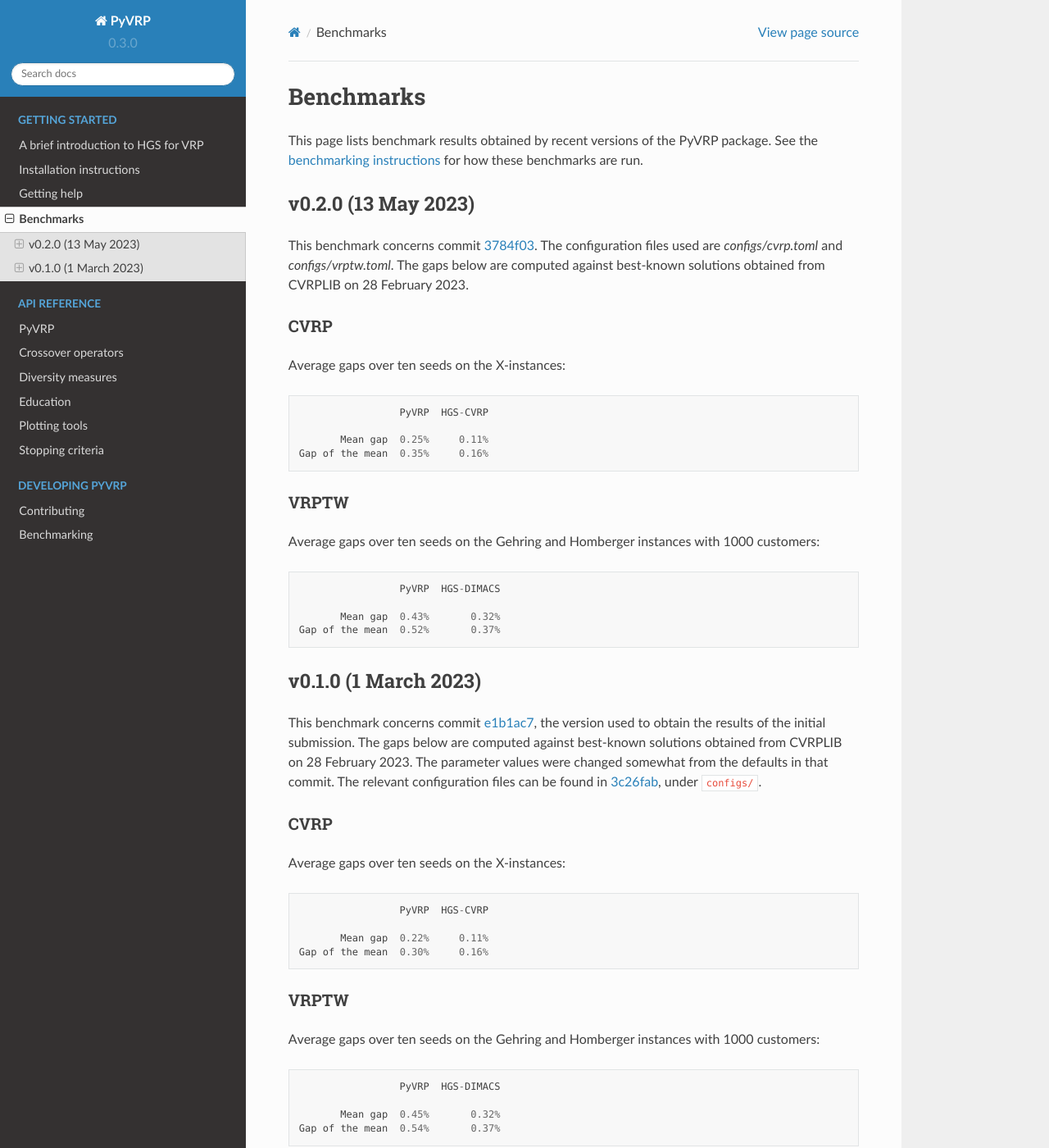
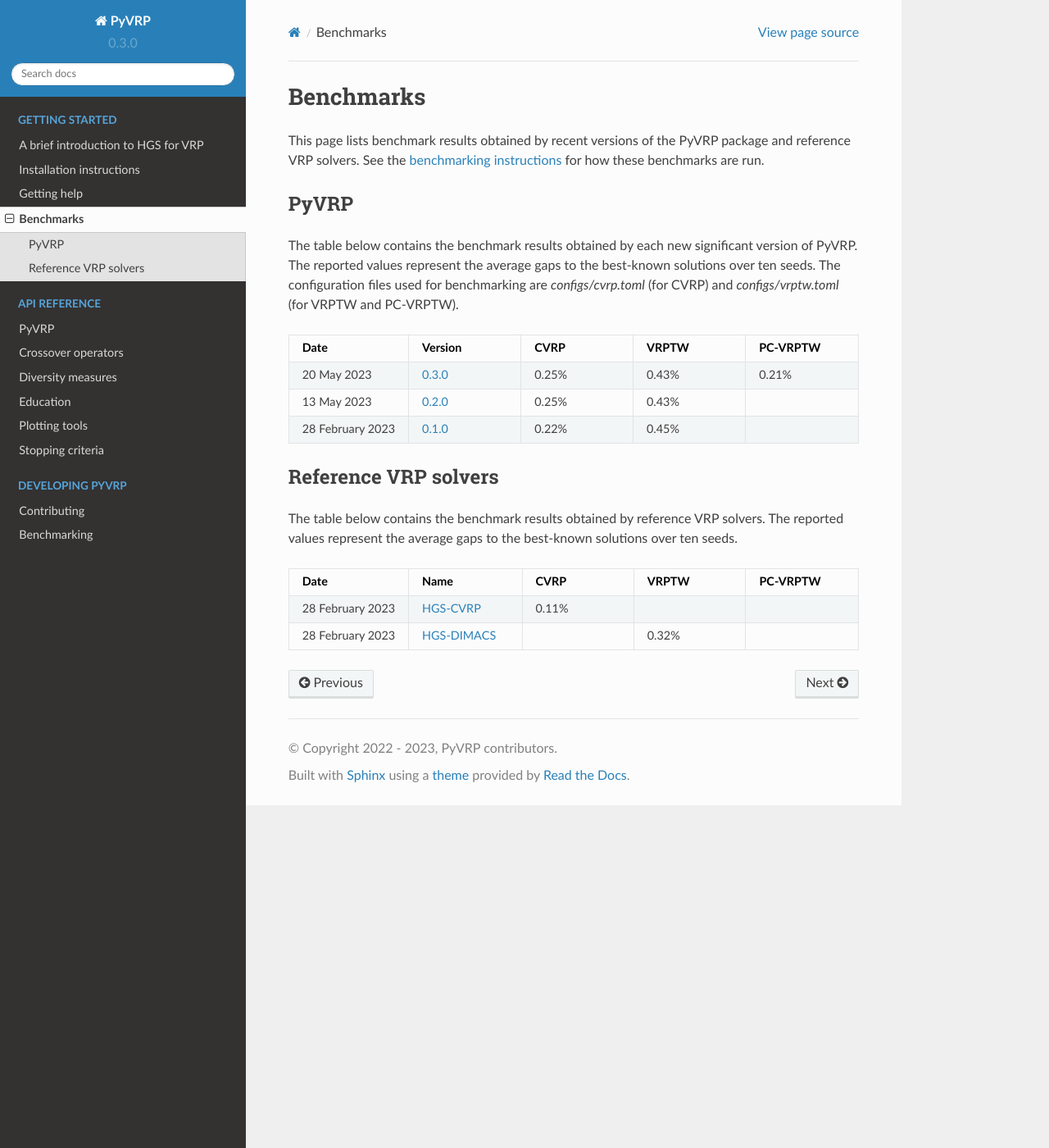
Before and after one commit to PyVRP/PyVRP, a Sphinx documentation site: the page built from docs/source/setup/benchmarks.rst, in a window 1280 px wide and 1400 px high. Shown: the whole window at 82% size. Built offline with Sphinx 7.4.7 and the Read the Docs theme 2.0.0, drawn with Linux system fonts in a browser that asks for light colours; pages that are not in the unit, such as notebooks, are missing from menus.

Commit message:
Update benchmarking docs

```diff
--- a/docs/source/setup/benchmarks.rst
+++ b/docs/source/setup/benchmarks.rst
@@ -1,69 +1,63 @@
 Benchmarks
 ==========
 
-This page lists benchmark results obtained by recent versions of the PyVRP package.
+This page lists benchmark results obtained by recent versions of the PyVRP package and reference VRP solvers.
 See the :doc:`benchmarking instructions <../dev/benchmarking>` for how these benchmarks are run.
 
+PyVRP
+-----
+The table below contains the benchmark results obtained by each new significant version of PyVRP. The reported values represent the average gaps to the best-known solutions over ten seeds.
+The configuration files used for benchmarking are `configs/cvrp.toml` (for CVRP) and `configs/vrptw.toml` (for VRPTW and PC-VRPTW).
 
-v0.2.0 (13 May 2023)
----------------------
-This benchmark concerns commit `3784f03 <https://github.com/PyVRP/PyVRP/tree/3784f03fa3b6777613fb0bc8cedeac5ad372cfe4>`_.
-The configuration files used are `configs/cvrp.toml` and `configs/vrptw.toml`.
-The gaps below are computed against best-known solutions obtained from CVRPLIB on 28 February 2023.
+.. list-table::
+   :widths: 20 20 20 20 20
+   :header-rows: 1
 
-CVRP
-^^^^
-
-Average gaps over ten seeds on the X-instances:
-
-.. code-block::
-
-                    PyVRP  HGS-CVRP
-
-          Mean gap  0.25%     0.11%
-   Gap of the mean  0.35%     0.16%
-
-VRPTW
-^^^^^
-
-Average gaps over ten seeds on the Gehring and Homberger instances with 1000 customers:
-
-.. code-block::
-
-                    PyVRP  HGS-DIMACS
-
-          Mean gap  0.43%       0.32%
-   Gap of the mean  0.52%       0.37%
+   * - Date
+     - Version
+     - CVRP
+     - VRPTW
+     - PC-VRPTW
+   * - 20 May 2023
+     - `0.3.0 <https://github.com/PyVRP/PyVRP/tree/4632ce97cedbc9d58216c2bec43cd679eb1d21c9>`_
+     - 0.25%
+     - 0.43%
+     - 0.21%
+   * - 13 May 2023
+     - `0.2.0 <https://github.com/PyVRP/PyVRP/tree/3784f03fa3b6777613fb0bc8cedeac5ad372cfe4>`_
+     - 0.25%
+     - 0.43%
+     -
+   * - 28 February 2023
+     - `0.1.0 <https://github.com/PyVRP/PyVRP/tree/e1b1ac72bc1246cc51d252bf72df71fc43dc422b>`_
+     - 0.22%
+     - 0.45%
+     -
 
 
-v0.1.0 (1 March 2023)
+
+Reference VRP solvers
 ---------------------
 
-This benchmark concerns commit `e1b1ac7 <https://github.com/PyVRP/PyVRP/tree/e1b1ac72bc1246cc51d252bf72df71fc43dc422b>`_, the version used to obtain the results of the initial submission.
-The gaps below are computed against best-known solutions obtained from CVRPLIB on 28 February 2023.
-The parameter values were changed somewhat from the defaults in that commit.
-The relevant configuration files can be found in `3c26fab <https://github.com/PyVRP/PyVRP/tree/3c26fab44ba612bae4a225daa099aefc1e618d9e>`_, under ``configs/``.
+The table below contains the benchmark results obtained by reference VRP solvers.
+The reported values represent the average gaps to the best-known solutions over ten seeds.
 
-CVRP
-^^^^
+.. list-table::
+   :widths: 20 20 20 20 20
+   :header-rows: 1
 
-Average gaps over ten seeds on the X-instances:
-
-.. code-block::
-
-                    PyVRP  HGS-CVRP
-
-          Mean gap  0.22%     0.11%
-   Gap of the mean  0.30%     0.16%
-
-VRPTW
-^^^^^
-
-Average gaps over ten seeds on the Gehring and Homberger instances with 1000 customers:
-
-.. code-block::
-
-                    PyVRP  HGS-DIMACS
-
-          Mean gap  0.45%       0.32%
-   Gap of the mean  0.54%       0.37%
+   * - Date
+     - Name
+     - CVRP
+     - VRPTW
+     - PC-VRPTW
+   * - 28 February 2023
+     - `HGS-CVRP <https://github.com/vidalt/HGS-CVRP>`_
+     - 0.11%
+     -
+     -
+   * - 28 February 2023
+     - `HGS-DIMACS <https://github.com/ortec/euro-neurips-vrp-2022-quickstart#baseline-solver-hybrid-genetic-search-hgs>`_
+     -
+     - 0.32%
+     -
```
Also changed, not shown: docs/source/dev/benchmarking.rst (+8 -4 lines).
